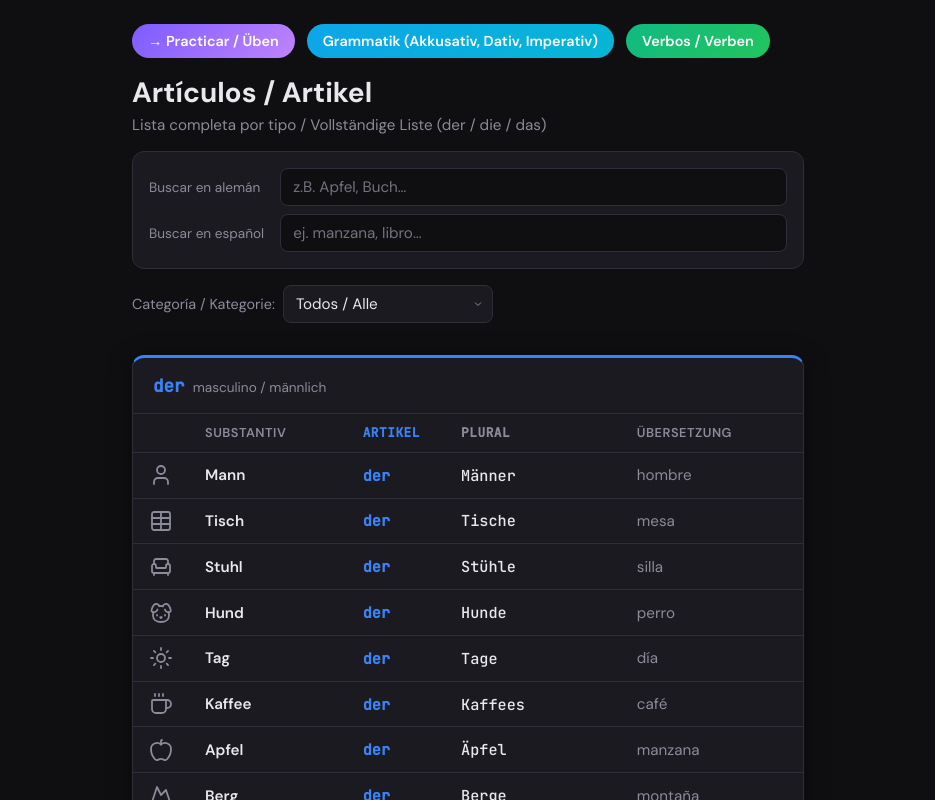
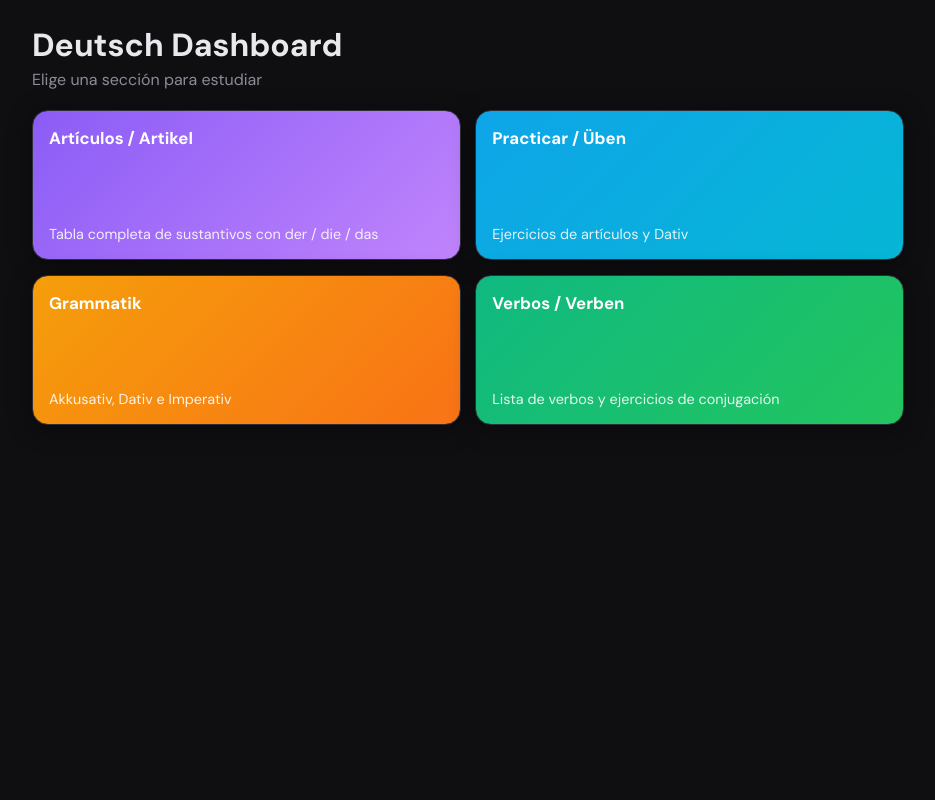
Before and after one commit to fabianraf/daslab, a React (Vite) app: page / in a window 1280 px wide. Shown: the top 800 px of the page, without its empty margins (172-1107 px from the left). Built offline with nearby package versions, Linux system fonts and the light colour scheme.

Commit message:
dashboard added

```diff
--- a/src/App.css
+++ b/src/App.css
@@ -233,6 +233,15 @@
   font-family: 'JetBrains Mono', monospace;
 }
 
+.word-row {
+  margin: 0;
+  display: inline-flex;
+  align-items: center;
+  justify-content: center;
+  gap: 0.55rem;
+  flex-wrap: wrap;
+}
+
 .translation {
   margin: 1rem 0 0 0;
   font-size: 1rem;
@@ -248,6 +257,26 @@
   margin: 0.75rem 0 0 0;
   color: var(--text-muted);
   font-size: 0.9rem;
+}
+
+.speak-btn {
+  border: 1px solid var(--border);
+  background: var(--bg);
+  color: var(--text-muted);
+  border-radius: 999px;
+  font-size: 0.72rem;
+  font-weight: 700;
+  letter-spacing: 0.03em;
+  text-transform: uppercase;
+  padding: 0.2rem 0.45rem;
+  cursor: pointer;
+}
+
+.speak-btn:hover,
+.speak-btn:focus {
+  border-color: var(--accent);
+  color: var(--text);
+  outline: none;
 }
 
 .articles {
--- a/src/main.jsx
+++ b/src/main.jsx
@@ -5,14 +5,16 @@ import App from './App.jsx'
 import Artikkles from './pages/Artikkles.jsx'
 import Grammatik from './pages/Grammatik.jsx'
 import Verben from './pages/Verben.jsx'
+import Home from './pages/Home.jsx'
 import './index.css'
 
 ReactDOM.createRoot(document.getElementById('root')).render(
   <React.StrictMode>
     <BrowserRouter>
       <Routes>
-        <Route path="/" element={<Artikkles />} />
-        <Route path="/practicar" element={<App />} />
+        <Route path="/" element={<Home />} />
+        <Route path="/artikel" element={<Artikkles />} />
+        <Route path="/ueben" element={<App />} />
         <Route path="/grammatik" element={<Grammatik />} />
         <Route path="/verben" element={<Verben />} />
       </Routes>
--- a/src/pages/Artikkles.jsx
+++ b/src/pages/Artikkles.jsx
@@ -15,6 +15,15 @@ function normalizeForSearch(str) {
     .toLowerCase()
     .normalize('NFD')
     .replace(/\p{Diacritic}/gu, '')
+}
+
+function speakNoun(article, word) {
+  if (typeof window === 'undefined' || !window.speechSynthesis) return
+  const utterance = new SpeechSynthesisUtterance(`${article} ${word}`)
+  utterance.lang = 'de-DE'
+  utterance.rate = 0.9
+  window.speechSynthesis.cancel()
+  window.speechSynthesis.speak(utterance)
 }
 
 export default function Artikkles() {
@@ -41,7 +50,8 @@ export default function Artikkles() {
     <div className="artikkles-page">
       <header className="artikkles-header">
         <nav className="artikkles-nav" aria-label="Otras secciones">
-          <Link to="/practicar" className="artikkles-section-link artikkles-section-link--practicar">→ Practicar / Üben</Link>
+          <Link to="/" className="artikkles-section-link artikkles-section-link--inicio">← Inicio / Start</Link>
+          <Link to="/ueben" className="artikkles-section-link artikkles-section-link--practicar">→ Practicar / Üben</Link>
           <Link to="/grammatik" className="artikkles-section-link artikkles-section-link--grammatik">Grammatik (Akkusativ, Dativ, Imperativ)</Link>
           <Link to="/verben" className="artikkles-section-link artikkles-section-link--verben">Verbos / Verben</Link>
         </nav>
@@ -114,7 +124,18 @@ export default function Artikkles() {
                         <NounIcon name={noun.icon} size={24} className="row-icon" />
                       </td>
                       <td className="col-word">
-                        <span className="word-main">{noun.word}</span>
+                        <span className="word-main-row">
+                          <span className="word-main">{noun.word}</span>
+                          <button
+                            type="button"
+                            className="speak-btn"
+                            onClick={() => speakNoun(noun.article, noun.word)}
+                            aria-label={`Pronunciar ${noun.article} ${noun.word} en alemán`}
+                            title="Escuchar en alemán"
+                          >
+                            audio
+                          </button>
+                        </span>
                         <span className="word-translation-mobile">{noun.translation}</span>
                       </td>
                       <td className="col-article">{noun.article}</td>
--- a/src/pages/Grammatik.jsx
+++ b/src/pages/Grammatik.jsx
@@ -66,7 +66,7 @@ export default function Grammatik() {
       <header className="grammatik-header">
         <nav className="grammatik-nav" aria-label="Otras secciones">
           <Link to="/" className="grammatik-section-link grammatik-section-link--table">← Inicio / Start</Link>
-          <Link to="/practicar" className="grammatik-section-link grammatik-section-link--practice">→ Practicar / Üben</Link>
+          <Link to="/ueben" className="grammatik-section-link grammatik-section-link--practice">→ Practicar / Üben</Link>
           <Link to="/verben" className="grammatik-section-link grammatik-section-link--verben">Verbos / Verben</Link>
         </nav>
         <h1 className="grammatik-title">Grammatik</h1>
--- /dev/null
+++ b/src/pages/Home.css
@@ -0,0 +1,78 @@
+.home-page {
+  min-height: 100vh;
+  padding: 1.5rem;
+  max-width: 920px;
+  margin: 0 auto;
+}
+
+.home-header {
+  margin-bottom: 1.25rem;
+}
+
+.home-title {
+  margin: 0 0 0.2rem 0;
+  font-size: 2rem;
+  font-weight: 800;
+}
+
+.home-subtitle {
+  margin: 0;
+  color: var(--text-muted);
+}
+
+.home-grid {
+  display: grid;
+  grid-template-columns: repeat(2, minmax(0, 1fr));
+  gap: 0.9rem;
+}
+
+.home-card {
+  min-height: 150px;
+  border-radius: 16px;
+  border: 1px solid var(--border);
+  padding: 1rem;
+  text-decoration: none;
+  display: flex;
+  flex-direction: column;
+  justify-content: space-between;
+  box-shadow: var(--shadow);
+  transition: transform 0.15s ease, box-shadow 0.15s ease;
+}
+
+.home-card:hover {
+  transform: translateY(-2px);
+  box-shadow: 0 10px 24px rgba(0, 0, 0, 0.2);
+}
+
+.home-card-title {
+  color: #fff;
+  font-size: 1.05rem;
+  font-weight: 700;
+}
+
+.home-card-subtitle {
+  color: rgba(255, 255, 255, 0.88);
+  font-size: 0.9rem;
+}
+
+.home-card--artikel {
+  background: linear-gradient(135deg, #8b5cf6 0%, #c084fc 100%);
+}
+
+.home-card--practice {
+  background: linear-gradient(135deg, #0ea5e9 0%, #06b6d4 100%);
+}
+
+.home-card--grammatik {
+  background: linear-gradient(135deg, #f59e0b 0%, #f97316 100%);
+}
+
+.home-card--verben {
+  background: linear-gradient(135deg, #10b981 0%, #22c55e 100%);
+}
+
+@media (max-width: 640px) {
+  .home-grid {
+    grid-template-columns: 1fr;
+  }
+}
--- /dev/null
+++ b/src/pages/Home.jsx
@@ -0,0 +1,49 @@
+import { Link } from 'react-router-dom'
+import './Home.css'
+
+const SECTIONS = [
+  {
+    to: '/artikel',
+    title: 'Artículos / Artikel',
+    subtitle: 'Tabla completa de sustantivos con der / die / das',
+    className: 'home-card--artikel',
+  },
+  {
+    to: '/ueben',
+    title: 'Practicar / Üben',
+    subtitle: 'Ejercicios de artículos y Dativ',
+    className: 'home-card--practice',
+  },
+  {
+    to: '/grammatik',
+    title: 'Grammatik',
+    subtitle: 'Akkusativ, Dativ e Imperativ',
+    className: 'home-card--grammatik',
+  },
+  {
+    to: '/verben',
+    title: 'Verbos / Verben',
+    subtitle: 'Lista de verbos y ejercicios de conjugación',
+    className: 'home-card--verben',
+  },
+]
+
+export default function Home() {
+  return (
+    <div className="home-page">
+      <header className="home-header">
+        <h1 className="home-title">Deutsch Dashboard</h1>
+        <p className="home-subtitle">Elige una sección para estudiar</p>
+      </header>
+
+      <main className="home-grid">
+        {SECTIONS.map((section) => (
+          <Link key={section.to} to={section.to} className={`home-card ${section.className}`}>
+            <span className="home-card-title">{section.title}</span>
+            <span className="home-card-subtitle">{section.subtitle}</span>
+          </Link>
+        ))}
+      </main>
+    </div>
+  )
+}
--- a/src/pages/Verben.jsx
+++ b/src/pages/Verben.jsx
@@ -8,6 +8,15 @@ function normalize(text) {
     .toLowerCase()
     .normalize('NFD')
     .replace(/\p{Diacritic}/gu, '')
+}
+
+function speakGerman(text) {
+  if (typeof window === 'undefined' || !window.speechSynthesis) return
+  const utterance = new SpeechSynthesisUtterance(text)
+  utterance.lang = 'de-DE'
+  utterance.rate = 0.9
+  window.speechSynthesis.cancel()
+  window.speechSynthesis.speak(utterance)
 }
 
 const EXERCISE_QUESTIONS = 10
@@ -103,8 +112,8 @@ export default function Verben() {
     <div className="verben-page">
       <header className="verben-header">
         <nav className="verben-nav" aria-label="Otras secciones">
-          <Link to="/" className="verben-link verben-link--table">← Tabla / Artikel</Link>
-          <Link to="/practicar" className="verben-link verben-link--practice">→ Practicar / Üben</Link>
+          <Link to="/artikel" className="verben-link verben-link--table">← Tabla / Artikel</Link>
+          <Link to="/ueben" className="verben-link verben-link--practice">→ Practicar / Üben</Link>
           <Link to="/grammatik" className="verben-link verben-link--grammatik">Grammatik</Link>
         </nav>
         <h1 className="verben-title">Verbos / Verben</h1>
@@ -138,15 +147,25 @@ export default function Verben() {
             <p className="verben-empty">No hay verbos con ese filtro.</p>
           ) : (
             filtered.map((verb) => (
+              <div key={verb.infinitive} className={`verb-item ${selectedVerb?.infinitive === verb.infinitive ? 'active' : ''}`}>
                 <button
-                key={verb.infinitive}
                   type="button"
-                className={`verb-item ${selectedVerb?.infinitive === verb.infinitive ? 'active' : ''}`}
+                  className="verb-select-btn"
                   onClick={() => setSelected(verb.infinitive)}
                 >
                   <span className="verb-item-de">{verb.infinitive}</span>
                   <span className="verb-item-es">{verb.translation}</span>
                 </button>
+                <button
+                  type="button"
+                  className="verb-speak-btn"
+                  onClick={() => speakGerman(verb.infinitive)}
+                  aria-label={`Pronunciar ${verb.infinitive} en alemán`}
+                  title="Escuchar en alemán"
+                >
+                  audio
+                </button>
+              </div>
             ))
           )}
         </section>
@@ -157,6 +176,15 @@ export default function Verben() {
               <h2 className="verben-detail-title">
                 <span>{selectedVerb.infinitive}</span>
                 <small>{selectedVerb.translation}</small>
+                <button
+                  type="button"
+                  className="verb-speak-btn"
+                  onClick={() => speakGerman(selectedVerb.infinitive)}
+                  aria-label={`Pronunciar ${selectedVerb.infinitive} en alemán`}
+                  title="Escuchar en alemán"
+                >
+                  audio
+                </button>
               </h2>
               <div className="verben-table-wrap">
                 <table className="verben-table">
@@ -170,7 +198,18 @@ export default function Verben() {
                     {PRONOUN_ROWS.map((row) => (
                       <tr key={row.id}>
                         <td>{row.label}</td>
-                        <td>{selectedVerb.conjugation[row.id]}</td>
+                        <td>
+                          <span>{selectedVerb.conjugation[row.id]}</span>
+                          <button
+                            type="button"
+                            className="verb-speak-btn"
+                            onClick={() => speakGerman(`${row.label} ${selectedVerb.conjugation[row.id]}`)}
+                            aria-label={`Pronunciar ${row.label} ${selectedVerb.conjugation[row.id]} en alemán`}
+                            title="Escuchar en alemán"
+                          >
+                            audio
+                          </button>
+                        </td>
                       </tr>
                     ))}
                   </tbody>
@@ -200,6 +239,17 @@ export default function Verben() {
             <p className="exercise-prompt">
               <strong>{currentQuestion.pronoun.label}</strong> + <strong>{currentQuestion.verb.infinitive}</strong>
               <span> ({currentQuestion.verb.translation})</span>
+              {exerciseFeedback ? (
+                <button
+                  type="button"
+                  className="verb-speak-btn"
+                  onClick={() => speakGerman(`${currentQuestion.pronoun.label} ${currentQuestion.correct}`)}
+                  aria-label="Pronunciar la respuesta correcta en alemán"
+                  title="Escuchar en alemán"
+                >
+                  audio
+                </button>
+              ) : null}
             </p>
             <div className="exercise-options">
               {currentQuestion.options.map((option) => {
```
Also changed, not shown: src/App.jsx (+38 -3 lines), src/pages/Artikkles.css (+35 -0 lines), src/pages/Verben.css (+48 -5 lines). Lines whose indentation alone changed are shown as unchanged.
